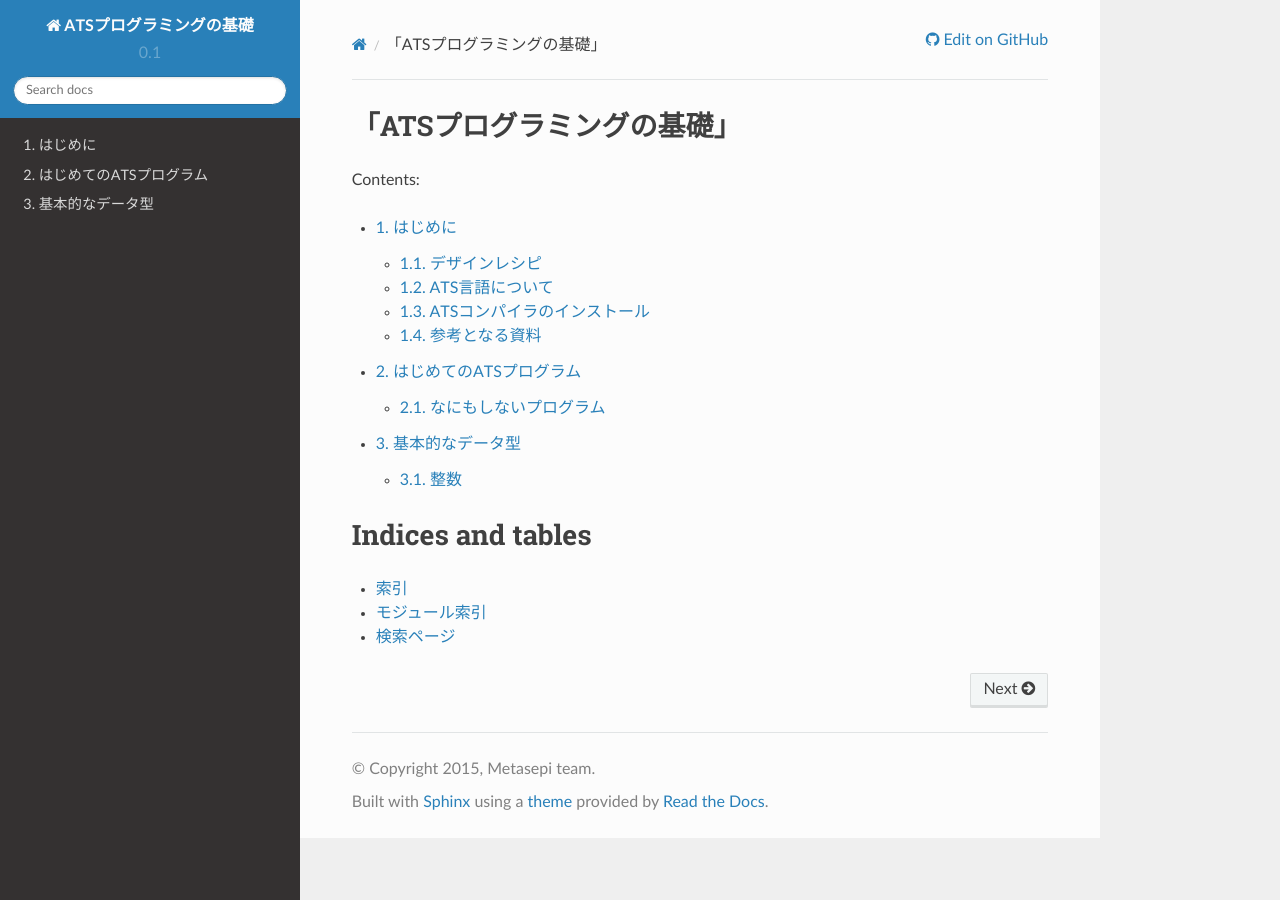
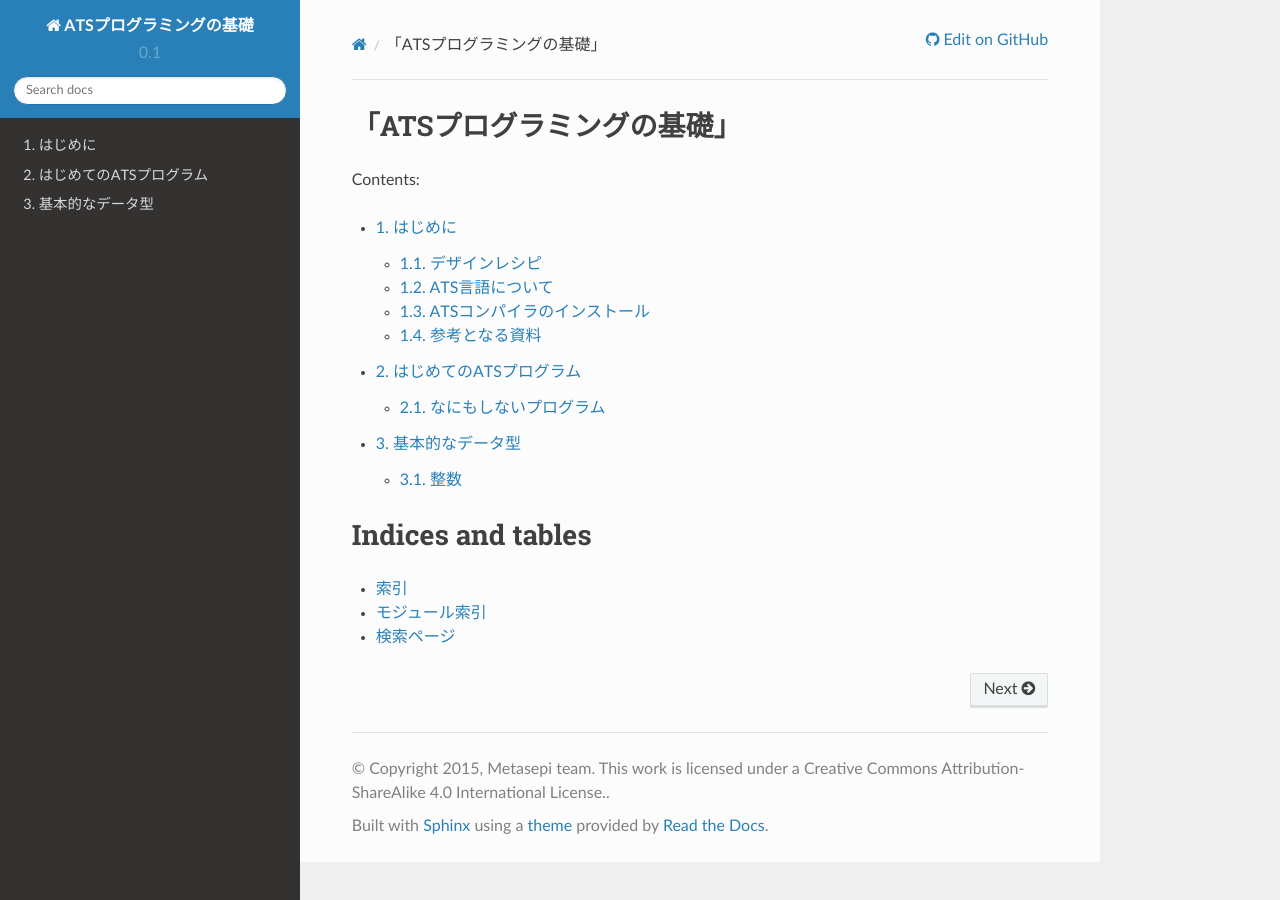
Before and after one commit to jats-ug/ATS_Foundations, a Sphinx documentation site: the page built from source/index.rst, in a window 1280 px wide. Built offline with Sphinx 7.4.7 and the Read the Docs theme 2.0.0, drawn with Linux system fonts in a browser that asks for light colours.

Commit message:
Add license infomation every pages

```diff
--- a/source/conf.py
+++ b/source/conf.py
@@ -46,7 +46,7 @@ master_doc = 'index'
 
 # General information about the project.
 project = u'ATSプログラミングの基礎'
-copyright = u'2015, Metasepi team'
+copyright = u'2015, Metasepi team. This work is licensed under a Creative Commons Attribution-ShareAlike 4.0 International License.'
 
 # The version info for the project you're documenting, acts as replacement for
 # |version| and |release|, also used in various other places throughout the
```
